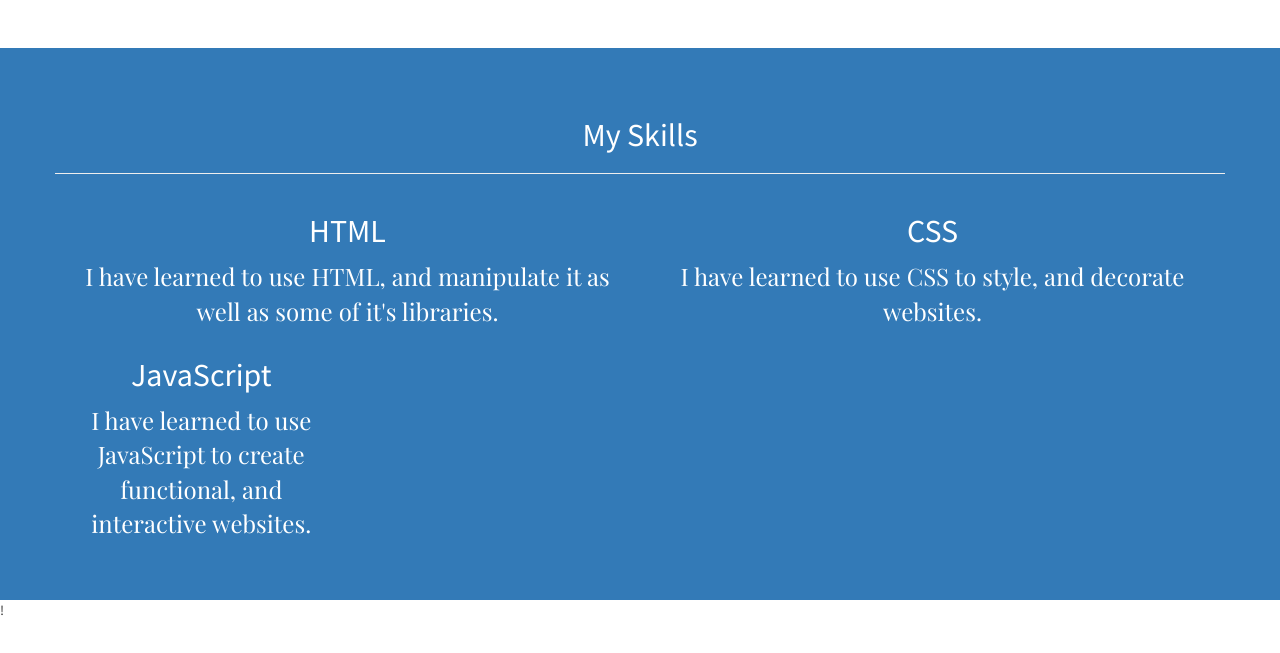
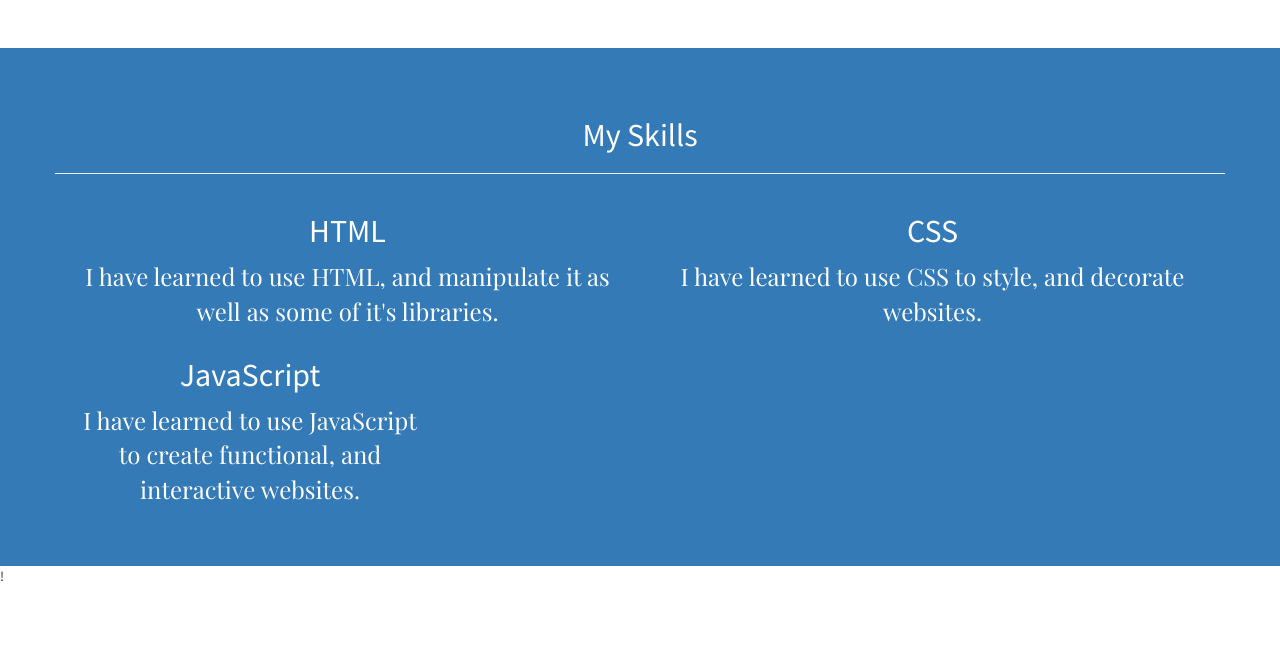
Before and after one commit to dennyruva/dennyruva.github.io, a plain HTML site: page index.html in a window 1280 px wide. Shown: the part 733-1386 px from the top of the page. Drawn offline with nearby package versions, Linux system fonts and the light colour scheme; a web font is replaced by a local one.

Commit message:
fix again

```diff
--- a/index.html
+++ b/index.html
@@ -83,7 +83,7 @@
               <p class="paragraph">I have learned to use CSS to style, and decorate websites.</p>
           </div>
 
-          <div class="col-md-3">
+          <div class="col-md-4">
               <h3 class="head-text">JavaScript</h3>
               <p class="paragraph">I have learned to use JavaScript to create functional, and interactive websites.</p>
           </div>
```
